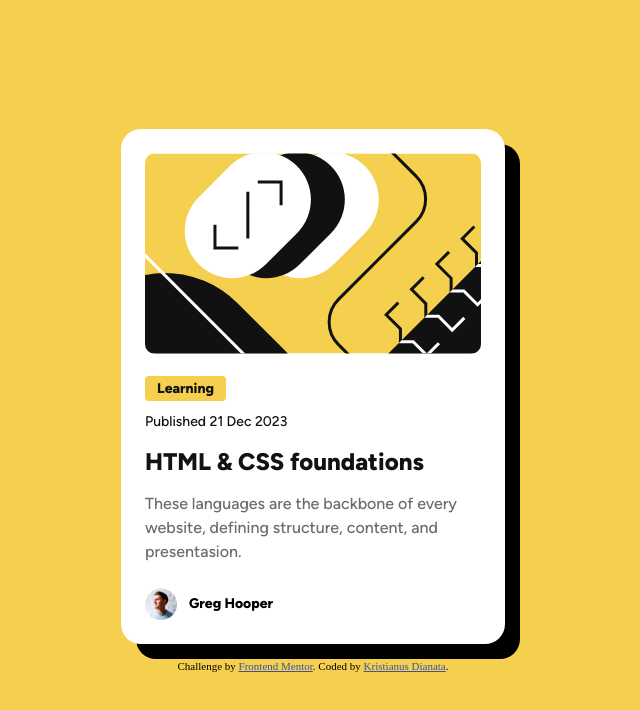
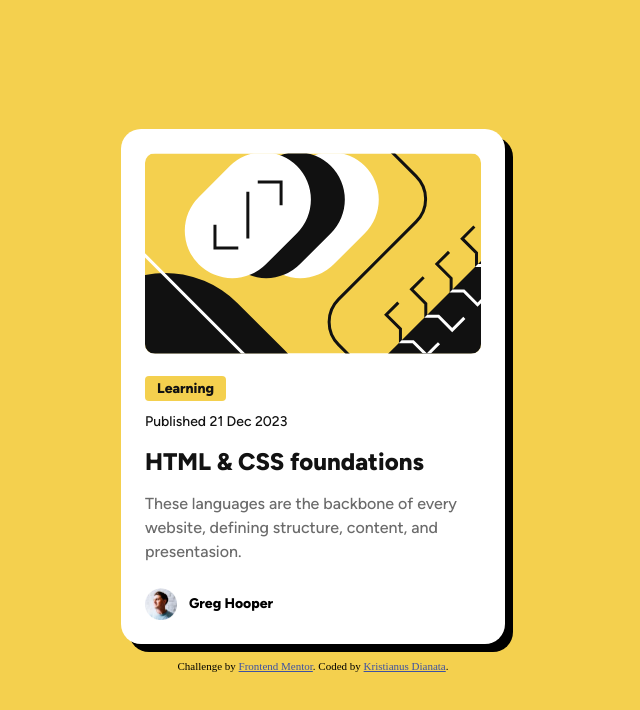
Before and after one commit to kristianusdianata/preview-card, a plain HTML site: page index.html in a window 1280 px wide. Shown: the whole page, without its empty margins (327-967 px from the left). Drawn offline with Linux system fonts and the light colour scheme.

Commit message:
updated css

```diff
--- a/index.html
+++ b/index.html
@@ -85,7 +85,7 @@
         padding: 24px;
         border-radius: 20px;
         max-width: 336px;
-        box-shadow: 15px 15px;
+        box-shadow: 8px 8px;
       }
 
       img.article-image {
```
